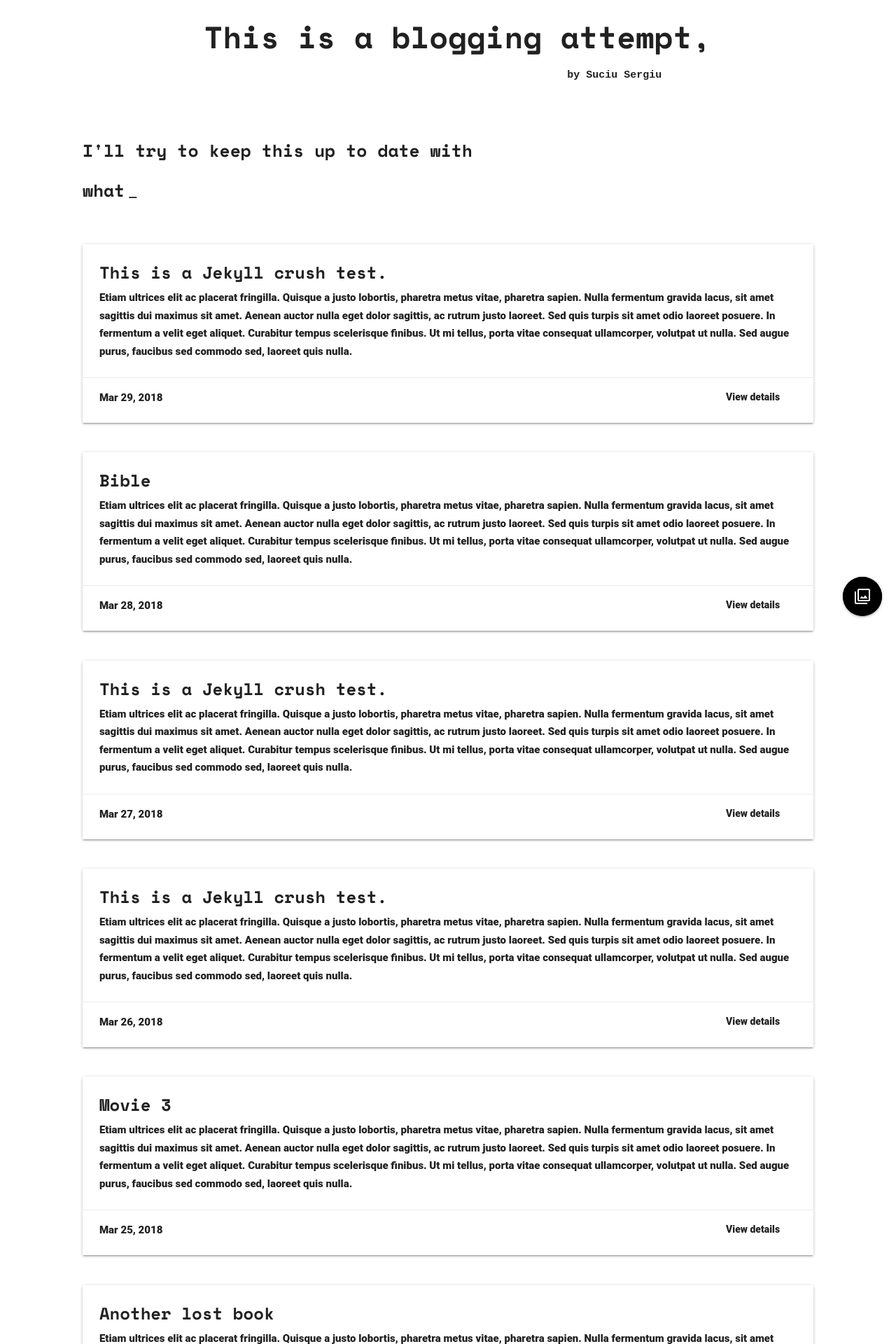
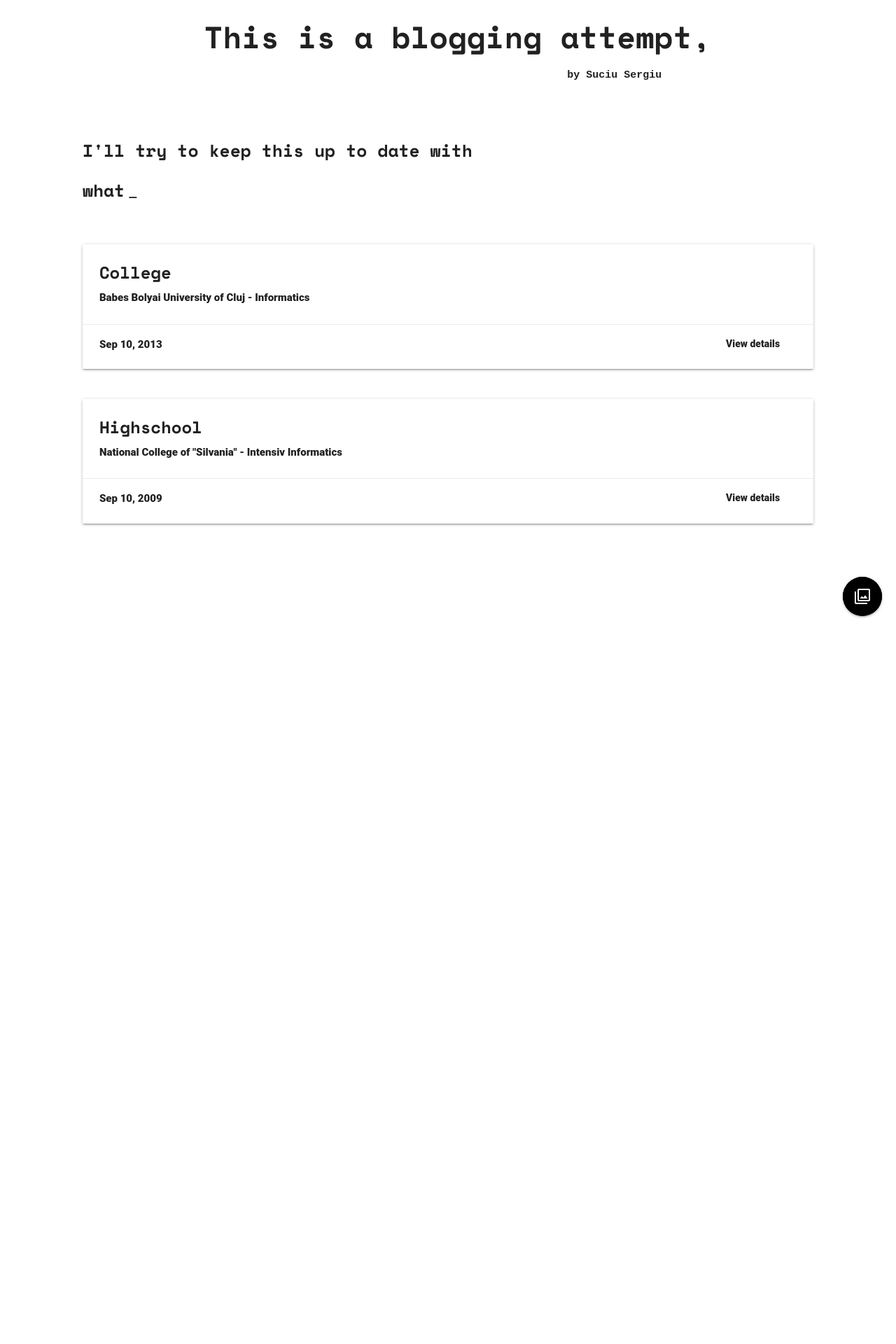
Before and after one commit to suciusergiu94/blog, a Jekyll site: the page built from index.html, in a window 1280 px wide. Shown: the top 1920 px of the page at 70% size. Built offline with Jekyll 4.4.1, drawn with Linux system fonts in a browser that asks for light colours; after the commit the page ends 900 px from its top, so only the background shows below that; some of the changed text lies outside the part shown.

```diff
--- a/_layouts/post.html
+++ b/_layouts/post.html
@@ -29,7 +29,7 @@
       </div>
     </div>
     <br />
-    <div class="col s10 m10 offset-s1 offset-m1 text-left">
+    <div style="font-weight: 400" class="col s10 m10 offset-s1 offset-m1 text-left">
       {{ content }}
     </div>
   </div>
--- /dev/null
+++ b/_posts/2009-09-10-highschool-colegiul-national-silvania.markdown
@@ -0,0 +1,11 @@
+---
+layout: post
+title:  Highschool
+date:   2009-09-10 08:00:00 +0200
+description: National College of "Silvania" - Intensiv Informatics
+categories: education
+---
+
+Bettween 2009-2013 I attended the the Intensive Informatics class of the [National College of "Silvania"][cns] where I mainly studie maths, algorithms and databases besides the mandatory fields.
+
+[cns]: http://www.cnszalau.ro/
--- /dev/null
+++ b/_posts/2013-09-10-college-babes-bolyai-info.markdown
@@ -0,0 +1,34 @@
+---
+layout: post
+title:  College
+date:   2013-09-10 08:00:00 +0200
+description: Babes Bolyai University of Cluj - Informatics
+categories: education
+---
+
+Bettween 2013-2017 I've studied informatics at [Babes Bolyai University of Cluj][ubb].
+
+<br />
+
+The main subjects were mathematics, algorithms, data structures, design patters, networking and operation systems,
+programming languages (Java, C#, c++, python, PHP, JS, Lisp, Prolog, Visual Basic, Bash) and databases (Microsoft SQL, MySql)
+
+<br />
+<br />
+
+I did my apprenticeship for [ISJ Cluj][isj] where we (me and my team) implemented a forum for their internal use.
+We used PHP and the phpBB forum software (with their custom needs teaks) for the backend and basic HTML, CSS and Javascript for the frontend.
+
+<br />
+<br />
+
+I also came 3rd on a programming competition organised by the [Babes Bolyai University of Cluj][ubb] competing agaist other Informatics students who did their apprenticeship with the [PRACT-IT][pract-it] programee
+
+<br />
+
+By the end of 2015 I started working at [SoftVision][sv] and dropped out on studying.
+
+[ubb]: http://www.cs.ubbcluj.ro/
+[isj]: https://www.isjcj.ro/
+[pract-it]: https://econ.ubbcluj.ro/stire.php?id=197/
+[sv]: https://www.softvision.com/
--- a/_posts/2018-03-21-this-is-a-crash-test.markdown
+++ /dev/null
@@ -1,26 +0,0 @@
----
-layout: post
-title:  "Movie 1"
-date:   2018-03-21 20:23:09 +0200
-description: Etiam ultrices elit ac placerat fringilla. Quisque a justo lobortis, pharetra metus vitae, pharetra sapien. Nulla fermentum gravida lacus, sit amet sagittis dui maximus sit amet. Aenean auctor nulla eget dolor sagittis, ac rutrum justo laoreet. Sed quis turpis sit amet odio laoreet posuere. In fermentum a velit eget aliquet. Curabitur tempus scelerisque finibus. Ut mi tellus, porta vitae consequat ullamcorper, volutpat ut nulla. Sed augue purus, faucibus sed commodo sed, laoreet quis nulla.
-categories: test ordering movie
----
-You’ll find this post in your `_posts` directory. Go ahead and edit it and re-build the site to see your changes. You can rebuild the site in many different ways, but the most common way is to run `jekyll serve`, which launches a web server and auto-regenerates your site when a file is updated.
-
-To add new posts, simply add a file in the `_posts` directory that follows the convention `YYYY-MM-DD-name-of-post.ext` and includes the necessary front matter. Take a look at the source for this post to get an idea about how it works.
-
-Jekyll also offers powerful support for code snippets:
-
-{% highlight ruby %}
-def print_hi(name)
-  puts "Hi, #{name}"
-end
-print_hi('Tom')
-#=> prints 'Hi, Tom' to STDOUT.
-{% endhighlight %}
-
-Check out the [Jekyll docs][jekyll-docs] for more info on how to get the most out of Jekyll. File all bugs/feature requests at [Jekyll’s GitHub repo][jekyll-gh]. If you have questions, you can ask them on [Jekyll Talk][jekyll-talk].
-
-[jekyll-docs]: https://jekyllrb.com/docs/home
-[jekyll-gh]:   https://github.com/jekyll/jekyll
-[jekyll-talk]: https://talk.jekyllrb.com/
--- a/_posts/2018-03-22-this-is-a-crash-test.markdown
+++ /dev/null
@@ -1,26 +0,0 @@
----
-layout: post
-title:  "Book 1"
-date:   2018-03-22 20:23:09 +0200
-description: Etiam ultrices elit ac placerat fringilla. Quisque a justo lobortis, pharetra metus vitae, pharetra sapien. Nulla fermentum gravida lacus, sit amet sagittis dui maximus sit amet. Aenean auctor nulla eget dolor sagittis, ac rutrum justo laoreet. Sed quis turpis sit amet odio laoreet posuere. In fermentum a velit eget aliquet. Curabitur tempus scelerisque finibus. Ut mi tellus, porta vitae consequat ullamcorper, volutpat ut nulla. Sed augue purus, faucibus sed commodo sed, laoreet quis nulla.
-categories: test ordering
----
-You’ll find this post in your `_posts` directory. Go ahead and edit it and re-build the site to see your changes. You can rebuild the site in many different ways, but the most common way is to run `jekyll serve`, which launches a web server and auto-regenerates your site when a file is updated.
-
-To add new posts, simply add a file in the `_posts` directory that follows the convention `YYYY-MM-DD-name-of-post.ext` and includes the necessary front matter. Take a look at the source for this post to get an idea about how it works.
-
-Jekyll also offers powerful support for code snippets:
-
-{% highlight ruby %}
-def print_hi(name)
-  puts "Hi, #{name}"
-end
-print_hi('Tom')
-#=> prints 'Hi, Tom' to STDOUT.
-{% endhighlight %}
-
-Check out the [Jekyll docs][jekyll-docs] for more info on how to get the most out of Jekyll. File all bugs/feature requests at [Jekyll’s GitHub repo][jekyll-gh]. If you have questions, you can ask them on [Jekyll Talk][jekyll-talk].
-
-[jekyll-docs]: https://jekyllrb.com/docs/home
-[jekyll-gh]:   https://github.com/jekyll/jekyll
-[jekyll-talk]: https://talk.jekyllrb.com/
--- a/_posts/2018-03-23-this-is-for-tag-testing.markdown
+++ /dev/null
@@ -1,26 +0,0 @@
----
-layout: post
-title:  "Movie 2"
-date:   2018-03-23 20:23:09 +0200
-description: Lorem ipsum dolor sit amet, consectetur adipiscing elit. Morbi eget ornare lorem. Praesent dui ligula, fringilla in lacinia in, finibus id dolor. Sed pretium volutpat quam, eu mattis dui suscipit vitae. Aenean nec sollicitudin lorem. Donec sit amet suscipit augue. Maecenas in gravida felis. Nulla sollicitudin sollicitudin rutrum. Phasellus orci elit, aliquam vitae libero id, vehicula condimentum purus.
-categories: movie
----
-You’ll find this post in your `_posts` directory. Go ahead and edit it and re-build the site to see your changes. You can rebuild the site in many different ways, but the most common way is to run `jekyll serve`, which launches a web server and auto-regenerates your site when a file is updated.
-
-To add new posts, simply add a file in the `_posts` directory that follows the convention `YYYY-MM-DD-name-of-post.ext` and includes the necessary front matter. Take a look at the source for this post to get an idea about how it works.
-
-Jekyll also offers powerful support for code snippets:
-
-{% highlight ruby %}
-def print_hi(name)
-  puts "Hi, #{name}"
-end
-print_hi('Tom')
-#=> prints 'Hi, Tom' to STDOUT.
-{% endhighlight %}
-
-Check out the [Jekyll docs][jekyll-docs] for more info on how to get the most out of Jekyll. File all bugs/feature requests at [Jekyll’s GitHub repo][jekyll-gh]. If you have questions, you can ask them on [Jekyll Talk][jekyll-talk].
-
-[jekyll-docs]: https://jekyllrb.com/docs/home
-[jekyll-gh]:   https://github.com/jekyll/jekyll
-[jekyll-talk]: https://talk.jekyllrb.com/
--- a/_posts/2018-03-24-this-is-a-crash-test.markdown
+++ /dev/null
@@ -1,26 +0,0 @@
----
-layout: post
-title:  "Another lost book"
-date:   2018-03-24 20:23:09 +0200
-description: Etiam ultrices elit ac placerat fringilla. Quisque a justo lobortis, pharetra metus vitae, pharetra sapien. Nulla fermentum gravida lacus, sit amet sagittis dui maximus sit amet. Aenean auctor nulla eget dolor sagittis, ac rutrum justo laoreet. Sed quis turpis sit amet odio laoreet posuere. In fermentum a velit eget aliquet. Curabitur tempus scelerisque finibus. Ut mi tellus, porta vitae consequat ullamcorper, volutpat ut nulla. Sed augue purus, faucibus sed commodo sed, laoreet quis nulla.
-categories: test ordering book
----
-You’ll find this post in your `_posts` directory. Go ahead and edit it and re-build the site to see your changes. You can rebuild the site in many different ways, but the most common way is to run `jekyll serve`, which launches a web server and auto-regenerates your site when a file is updated.
-
-To add new posts, simply add a file in the `_posts` directory that follows the convention `YYYY-MM-DD-name-of-post.ext` and includes the necessary front matter. Take a look at the source for this post to get an idea about how it works.
-
-Jekyll also offers powerful support for code snippets:
-
-{% highlight ruby %}
-def print_hi(name)
-  puts "Hi, #{name}"
-end
-print_hi('Tom')
-#=> prints 'Hi, Tom' to STDOUT.
-{% endhighlight %}
-
-Check out the [Jekyll docs][jekyll-docs] for more info on how to get the most out of Jekyll. File all bugs/feature requests at [Jekyll’s GitHub repo][jekyll-gh]. If you have questions, you can ask them on [Jekyll Talk][jekyll-talk].
-
-[jekyll-docs]: https://jekyllrb.com/docs/home
-[jekyll-gh]:   https://github.com/jekyll/jekyll
-[jekyll-talk]: https://talk.jekyllrb.com/
--- a/_posts/2018-03-25-this-is-a-crash-test.markdown
+++ /dev/null
@@ -1,27 +0,0 @@
----
-layout: post
-title:  "Movie 3"
-date:   2018-03-25 20:23:09 +0200
-description: Etiam ultrices elit ac placerat fringilla. Quisque a justo lobortis, pharetra metus vitae, pharetra sapien. Nulla fermentum gravida lacus, sit amet sagittis dui maximus sit amet. Aenean auctor nulla eget dolor sagittis, ac rutrum justo laoreet. Sed quis turpis sit amet odio laoreet posuere. In fermentum a velit eget aliquet. Curabitur tempus scelerisque finibus. Ut mi tellus, porta vitae consequat ullamcorper, volutpat ut nulla. Sed augue purus, faucibus sed commodo sed, laoreet quis nulla.
-categories: test ordering movie
-author: Like Mike
----
-You’ll find this post in your `_posts` directory. Go ahead and edit it and re-build the site to see your changes. You can rebuild the site in many different ways, but the most common way is to run `jekyll serve`, which launches a web server and auto-regenerates your site when a file is updated.
-
-To add new posts, simply add a file in the `_posts` directory that follows the convention `YYYY-MM-DD-name-of-post.ext` and includes the necessary front matter. Take a look at the source for this post to get an idea about how it works.
-
-Jekyll also offers powerful support for code snippets:
-
-{% highlight ruby %}
-def print_hi(name)
-  puts "Hi, #{name}"
-end
-print_hi('Tom')
-#=> prints 'Hi, Tom' to STDOUT.
-{% endhighlight %}
-
-Check out the [Jekyll docs][jekyll-docs] for more info on how to get the most out of Jekyll. File all bugs/feature requests at [Jekyll’s GitHub repo][jekyll-gh]. If you have questions, you can ask them on [Jekyll Talk][jekyll-talk].
-
-[jekyll-docs]: https://jekyllrb.com/docs/home
-[jekyll-gh]:   https://github.com/jekyll/jekyll
-[jekyll-talk]: https://talk.jekyllrb.com/
--- a/_posts/2018-03-26-this-is-a-crash-test.markdown
+++ /dev/null
@@ -1,26 +0,0 @@
----
-layout: post
-title:  "This is a Jekyll crush test."
-date:   2018-03-26 20:23:09 +0200
-description: Etiam ultrices elit ac placerat fringilla. Quisque a justo lobortis, pharetra metus vitae, pharetra sapien. Nulla fermentum gravida lacus, sit amet sagittis dui maximus sit amet. Aenean auctor nulla eget dolor sagittis, ac rutrum justo laoreet. Sed quis turpis sit amet odio laoreet posuere. In fermentum a velit eget aliquet. Curabitur tempus scelerisque finibus. Ut mi tellus, porta vitae consequat ullamcorper, volutpat ut nulla. Sed augue purus, faucibus sed commodo sed, laoreet quis nulla.
-categories: test ordering
----
-You’ll find this post in your `_posts` directory. Go ahead and edit it and re-build the site to see your changes. You can rebuild the site in many different ways, but the most common way is to run `jekyll serve`, which launches a web server and auto-regenerates your site when a file is updated.
-
-To add new posts, simply add a file in the `_posts` directory that follows the convention `YYYY-MM-DD-name-of-post.ext` and includes the necessary front matter. Take a look at the source for this post to get an idea about how it works.
-
-Jekyll also offers powerful support for code snippets:
-
-{% highlight ruby %}
-def print_hi(name)
-  puts "Hi, #{name}"
-end
-print_hi('Tom')
-#=> prints 'Hi, Tom' to STDOUT.
-{% endhighlight %}
-
-Check out the [Jekyll docs][jekyll-docs] for more info on how to get the most out of Jekyll. File all bugs/feature requests at [Jekyll’s GitHub repo][jekyll-gh]. If you have questions, you can ask them on [Jekyll Talk][jekyll-talk].
-
-[jekyll-docs]: https://jekyllrb.com/docs/home
-[jekyll-gh]:   https://github.com/jekyll/jekyll
-[jekyll-talk]: https://talk.jekyllrb.com/
--- a/_posts/2018-03-27-this-is-a-crash-test.markdown
+++ /dev/null
@@ -1,26 +0,0 @@
----
-layout: post
-title:  "This is a Jekyll crush test."
-date:   2018-03-27 20:23:09 +0200
-description: Etiam ultrices elit ac placerat fringilla. Quisque a justo lobortis, pharetra metus vitae, pharetra sapien. Nulla fermentum gravida lacus, sit amet sagittis dui maximus sit amet. Aenean auctor nulla eget dolor sagittis, ac rutrum justo laoreet. Sed quis turpis sit amet odio laoreet posuere. In fermentum a velit eget aliquet. Curabitur tempus scelerisque finibus. Ut mi tellus, porta vitae consequat ullamcorper, volutpat ut nulla. Sed augue purus, faucibus sed commodo sed, laoreet quis nulla.
-categories: test ordering
----
-You’ll find this post in your `_posts` directory. Go ahead and edit it and re-build the site to see your changes. You can rebuild the site in many different ways, but the most common way is to run `jekyll serve`, which launches a web server and auto-regenerates your site when a file is updated.
-
-To add new posts, simply add a file in the `_posts` directory that follows the convention `YYYY-MM-DD-name-of-post.ext` and includes the necessary front matter. Take a look at the source for this post to get an idea about how it works.
-
-Jekyll also offers powerful support for code snippets:
-
-{% highlight ruby %}
-def print_hi(name)
-  puts "Hi, #{name}"
-end
-print_hi('Tom')
-#=> prints 'Hi, Tom' to STDOUT.
-{% endhighlight %}
-
-Check out the [Jekyll docs][jekyll-docs] for more info on how to get the most out of Jekyll. File all bugs/feature requests at [Jekyll’s GitHub repo][jekyll-gh]. If you have questions, you can ask them on [Jekyll Talk][jekyll-talk].
-
-[jekyll-docs]: https://jekyllrb.com/docs/home
-[jekyll-gh]:   https://github.com/jekyll/jekyll
-[jekyll-talk]: https://talk.jekyllrb.com/
--- a/_posts/2018-03-28-this-is-a-crash-test.markdown
+++ /dev/null
@@ -1,26 +0,0 @@
----
-layout: post
-title:  "Bible"
-date:   2018-03-28 20:23:09 +0200
-description: Etiam ultrices elit ac placerat fringilla. Quisque a justo lobortis, pharetra metus vitae, pharetra sapien. Nulla fermentum gravida lacus, sit amet sagittis dui maximus sit amet. Aenean auctor nulla eget dolor sagittis, ac rutrum justo laoreet. Sed quis turpis sit amet odio laoreet posuere. In fermentum a velit eget aliquet. Curabitur tempus scelerisque finibus. Ut mi tellus, porta vitae consequat ullamcorper, volutpat ut nulla. Sed augue purus, faucibus sed commodo sed, laoreet quis nulla.
-categories: book
----
-You’ll find this post in your `_posts` directory. Go ahead and edit it and re-build the site to see your changes. You can rebuild the site in many different ways, but the most common way is to run `jekyll serve`, which launches a web server and auto-regenerates your site when a file is updated.
-
-To add new posts, simply add a file in the `_posts` directory that follows the convention `YYYY-MM-DD-name-of-post.ext` and includes the necessary front matter. Take a look at the source for this post to get an idea about how it works.
-
-Jekyll also offers powerful support for code snippets:
-
-{% highlight ruby %}
-def print_hi(name)
-  puts "Hi, #{name}"
-end
-print_hi('Tom')
-#=> prints 'Hi, Tom' to STDOUT.
-{% endhighlight %}
-
-Check out the [Jekyll docs][jekyll-docs] for more info on how to get the most out of Jekyll. File all bugs/feature requests at [Jekyll’s GitHub repo][jekyll-gh]. If you have questions, you can ask them on [Jekyll Talk][jekyll-talk].
-
-[jekyll-docs]: https://jekyllrb.com/docs/home
-[jekyll-gh]:   https://github.com/jekyll/jekyll
-[jekyll-talk]: https://talk.jekyllrb.com/
--- a/_posts/2018-03-29-this-is-a-crash-test.markdown
+++ /dev/null
@@ -1,26 +0,0 @@
----
-layout: post
-title:  "This is a Jekyll crush test."
-date:   2018-03-29 20:23:09 +0200
-description: Etiam ultrices elit ac placerat fringilla. Quisque a justo lobortis, pharetra metus vitae, pharetra sapien. Nulla fermentum gravida lacus, sit amet sagittis dui maximus sit amet. Aenean auctor nulla eget dolor sagittis, ac rutrum justo laoreet. Sed quis turpis sit amet odio laoreet posuere. In fermentum a velit eget aliquet. Curabitur tempus scelerisque finibus. Ut mi tellus, porta vitae consequat ullamcorper, volutpat ut nulla. Sed augue purus, faucibus sed commodo sed, laoreet quis nulla.
-categories: test ordering
----
-You’ll find this post in your `_posts` directory. Go ahead and edit it and re-build the site to see your changes. You can rebuild the site in many different ways, but the most common way is to run `jekyll serve`, which launches a web server and auto-regenerates your site when a file is updated.
-
-To add new posts, simply add a file in the `_posts` directory that follows the convention `YYYY-MM-DD-name-of-post.ext` and includes the necessary front matter. Take a look at the source for this post to get an idea about how it works.
-
-Jekyll also offers powerful support for code snippets:
-
-{% highlight ruby %}
-def print_hi(name)
-  puts "Hi, #{name}"
-end
-print_hi('Tom')
-#=> prints 'Hi, Tom' to STDOUT.
-{% endhighlight %}
-
-Check out the [Jekyll docs][jekyll-docs] for more info on how to get the most out of Jekyll. File all bugs/feature requests at [Jekyll’s GitHub repo][jekyll-gh]. If you have questions, you can ask them on [Jekyll Talk][jekyll-talk].
-
-[jekyll-docs]: https://jekyllrb.com/docs/home
-[jekyll-gh]:   https://github.com/jekyll/jekyll
-[jekyll-talk]: https://talk.jekyllrb.com/
--- a/assets/css/main.scss
+++ b/assets/css/main.scss
@@ -4,6 +4,15 @@
 
 .space-font {
 	font-family: 'Space Mono', monospace !important;
+}
+
+.grid {
+	width: 100%
+}
+
+.row .grid-item {
+	margin-left: 0;
+	margin-right: 0;
 }
 
 $red: rgb(0, 0, 0);
--- a/index.html
+++ b/index.html
@@ -42,10 +42,10 @@ layout: home
           </div>
     </div>
     <br />
-    <div style="display:flex;" class="row">
+    <div class="row w-full flex">
 
 
-        <div class="grid" style="display:flex; flex-direction:column">
+        <div class="grid w-full flex flex-col">
 
                 {% for post in site.posts %}
 
```
